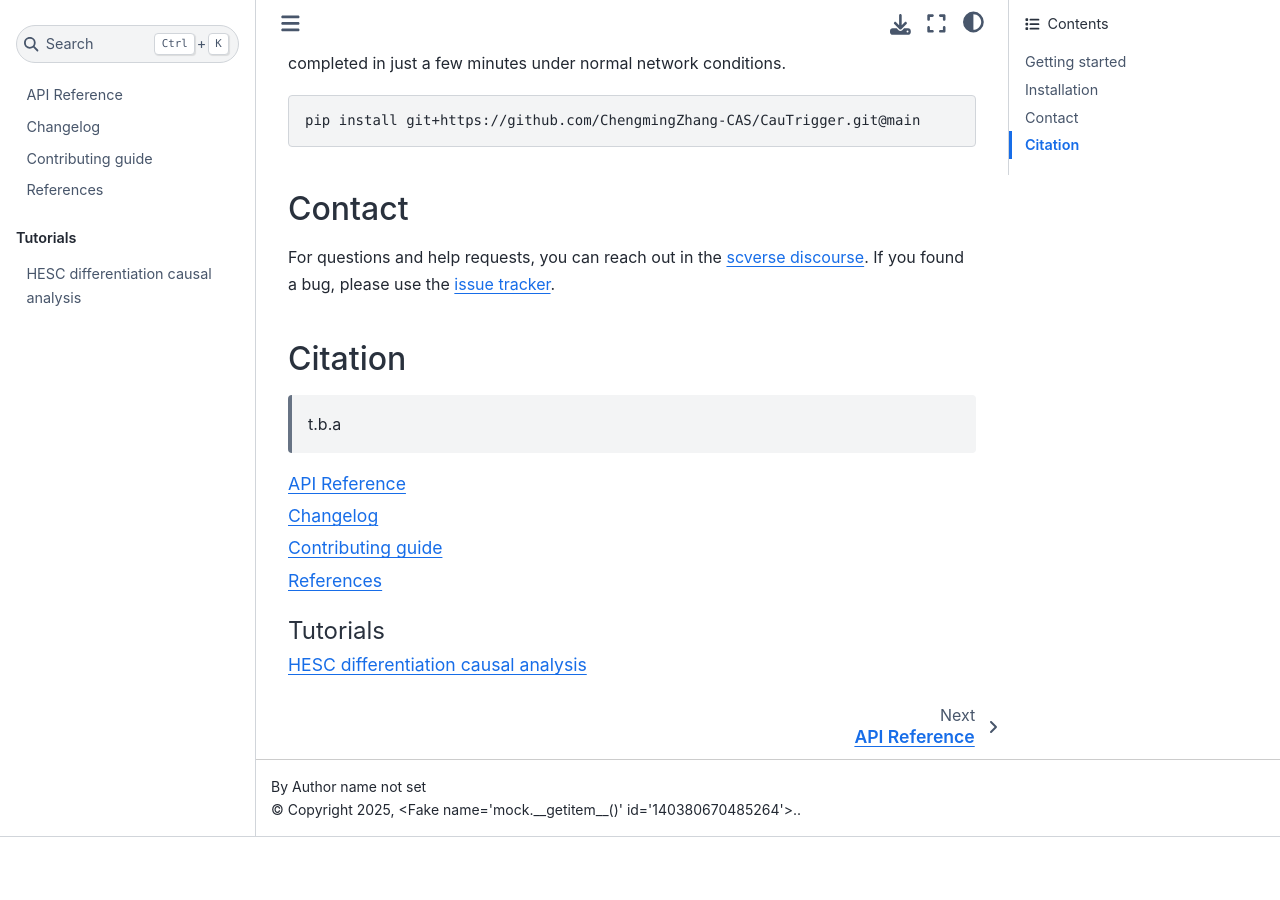
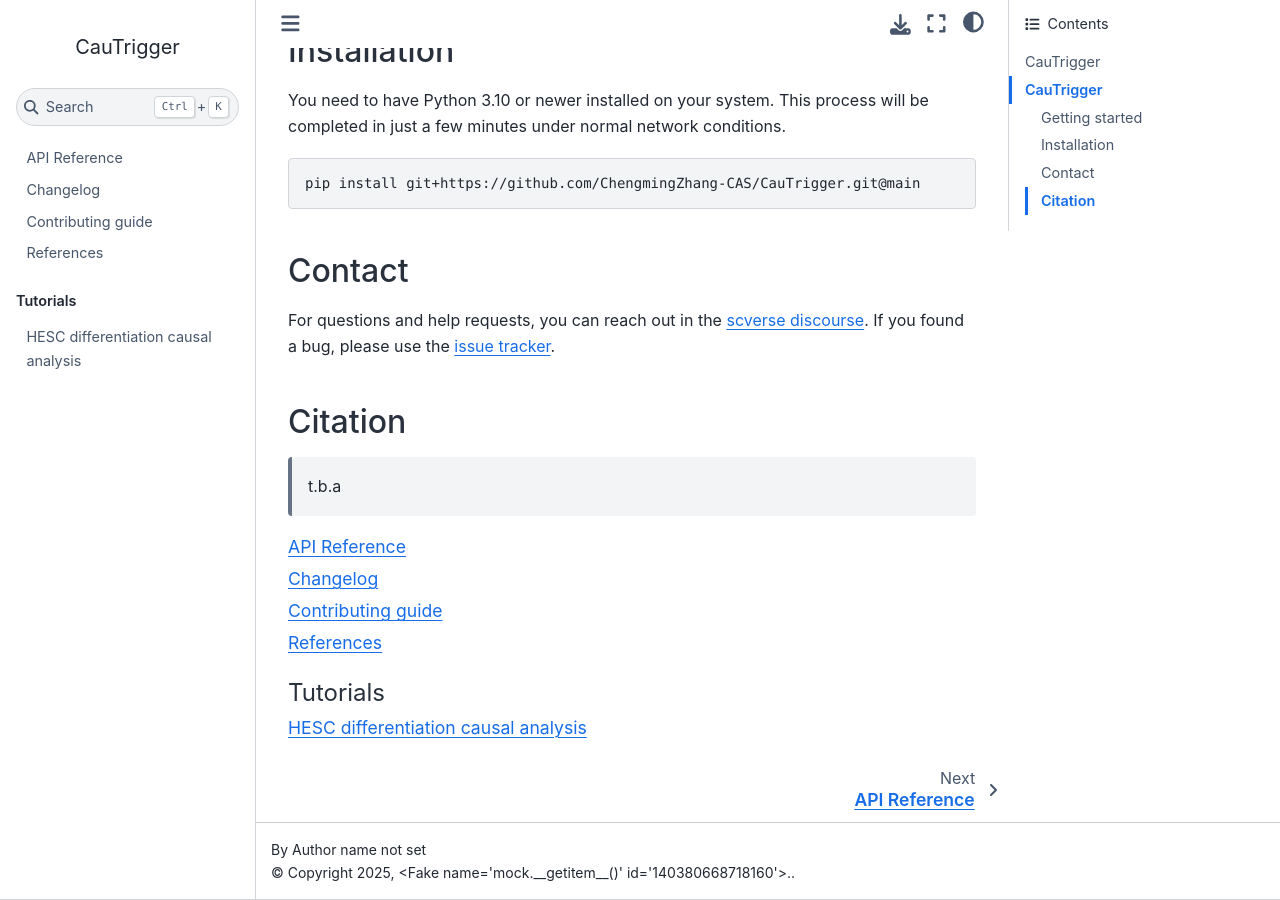
Before and after one commit to ChengmingZhang-CAS/CauTrigger, a Sphinx documentation site: the page built from docs/index.md, in a window 1280 px wide and 900 px high, scrolled down 921 px. Built offline with Sphinx 7.4.7 and the Sphinx Book theme 1.1.4, drawn with Linux system fonts in a browser that asks for light colours; pages that are not in the unit, such as notebooks, are missing from menus; the version number is read from the project's files by our own code; before the commit the page ends 1758 px from its top, so only the background shows below that.

Commit message:
Update index.md

````diff
--- a/docs/index.md
+++ b/docs/index.md
@@ -1,3 +1,4 @@
+# CauTrigger
 ```{include} ../README.md
 
 ```
````
Also changed, not shown: other parts of docs/index.md (+0 -1 lines).
